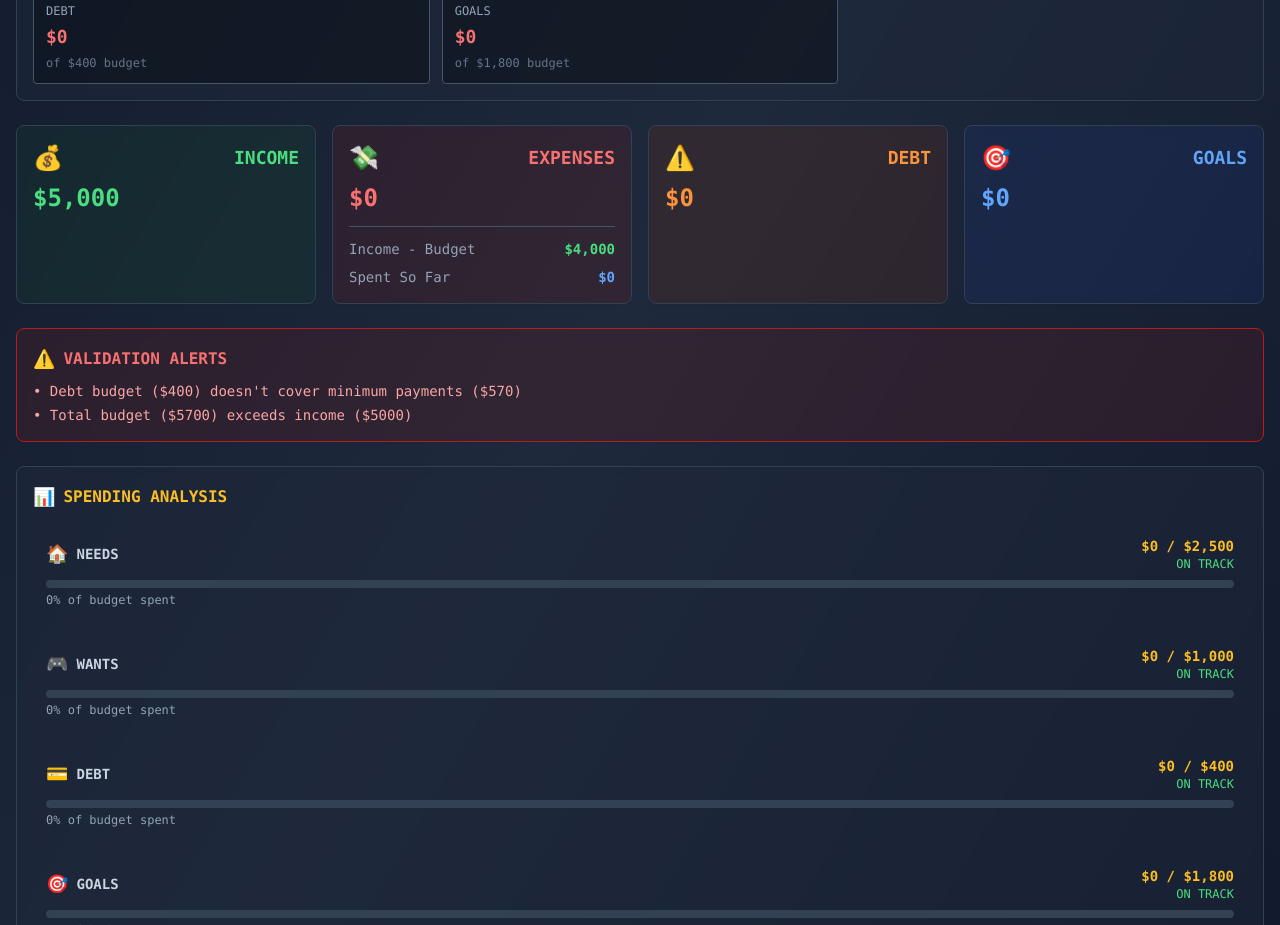
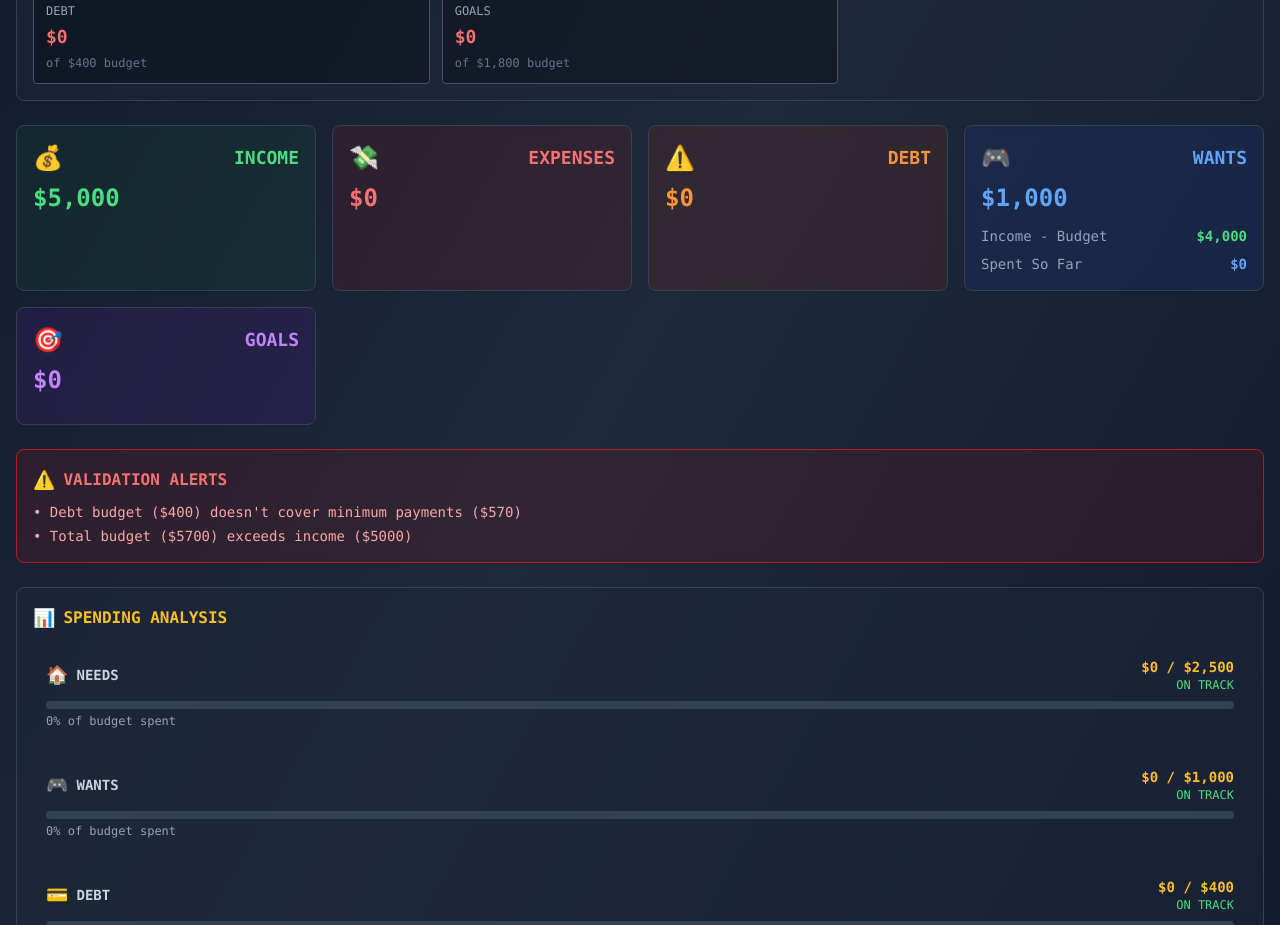
Before and after one commit to rodgome/pixel-plan-vault, a React (Vite) app: page / in a window 1280 px wide. Shown: the part 800-1725 px from the top of the page. Built offline with nearby package versions, Linux system fonts and the light colour scheme.

Commit message:
Remove unwanted sections
Removed the "Income - Budget" and "Spent So Far" sections from the Wants breakdown in the UI.

```diff
--- a/src/components/FinancialSummaryCards.tsx
+++ b/src/components/FinancialSummaryCards.tsx
@@ -25,18 +25,6 @@ const FinancialSummaryCards = ({
 }: FinancialSummaryCardsProps) => {
   // Find the WANTS category to get additional info
   const wantsCategory = categories.find(cat => cat.name === 'WANTS');
-  const wantsAdditionalSections = wantsCategory ? [
-    {
-      label: 'Income - Budget',
-      value: totalIncome - wantsCategory.budget,
-      color: (totalIncome - wantsCategory.budget) >= 0 ? 'text-green-400' : 'text-red-400'
-    },
-    {
-      label: 'Spent So Far',
-      value: wantsCategory.amount,
-      color: 'text-blue-400'
-    }
-  ] : undefined;
 
   return (
     <div className="grid grid-cols-1 md:grid-cols-2 lg:grid-cols-4 gap-4">
@@ -53,7 +41,6 @@ const FinancialSummaryCards = ({
         icon="💸"
         color="text-red-400"
         bgColor="bg-red-900/20"
-        additionalSections={wantsAdditionalSections}
       />
       <MoneyPlanCard
         title="DEBT"
@@ -63,11 +50,22 @@ const FinancialSummaryCards = ({
         bgColor="bg-orange-900/20"
       />
       <MoneyPlanCard
+        title="WANTS"
+        amount={wantsCategory?.budget || 0}
+        icon="🎮"
+        color="text-blue-400"
+        bgColor="bg-blue-900/20"
+        wantsData={wantsCategory ? {
+          incomeMinusBudget: totalIncome - wantsCategory.budget,
+          spentSoFar: wantsCategory.amount
+        } : undefined}
+      />
+      <MoneyPlanCard
         title="GOALS"
         amount={goals}
         icon="🎯"
-        color="text-blue-400"
-        bgColor="bg-blue-900/20"
+        color="text-purple-400"
+        bgColor="bg-purple-900/20"
       />
     </div>
   );
--- a/src/components/MoneyPlanCard.tsx
+++ b/src/components/MoneyPlanCard.tsx
@@ -12,6 +12,10 @@ interface MoneyPlanCardProps {
     value: number;
     color: string;
   }>;
+  wantsData?: {
+    incomeMinusBudget: number;
+    spentSoFar: number;
+  };
 }
 
 const MoneyPlanCard = ({
@@ -20,7 +24,8 @@ const MoneyPlanCard = ({
   icon,
   color,
   bgColor,
-  additionalSections
+  additionalSections,
+  wantsData
 }: MoneyPlanCardProps) => {
   return (
     <Card className={`${bgColor} border-slate-700 backdrop-blur-sm hover:bg-opacity-80 transition-all duration-200 hover:scale-105`}>
@@ -32,6 +37,24 @@ const MoneyPlanCard = ({
         <div className={`text-2xl font-bold ${color} mb-3`}>
           ${amount.toLocaleString()}
         </div>
+
+        {/* Special WANTS card content */}
+        {wantsData && (
+          <div className="space-y-2">
+            <div className="flex justify-between items-center">
+              <span className="text-slate-400 text-sm">Income - Budget</span>
+              <span className={`text-sm font-bold ${wantsData.incomeMinusBudget >= 0 ? 'text-green-400' : 'text-red-400'}`}>
+                ${wantsData.incomeMinusBudget.toLocaleString()}
+              </span>
+            </div>
+            <div className="flex justify-between items-center">
+              <span className="text-slate-400 text-sm">Spent So Far</span>
+              <span className="text-sm font-bold text-blue-400">
+                ${wantsData.spentSoFar.toLocaleString()}
+              </span>
+            </div>
+          </div>
+        )}
 
         {additionalSections && additionalSections.length > 0 && (
           <div className="space-y-2 border-t border-slate-600 pt-3">
```
